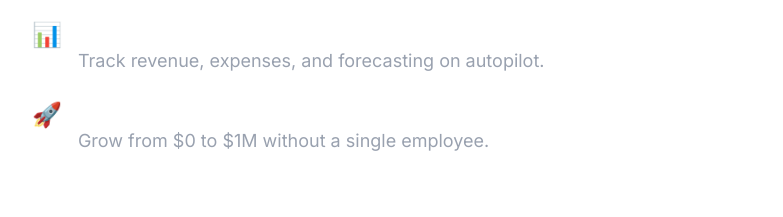
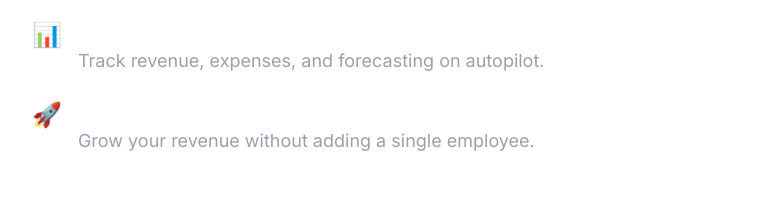
Before and after one commit to cody-labs-ai/cody-labs-site, a Next.js app: page / in a window 1280 px wide. Shown: the part 1180-1397 px from the top of the page, without its empty margins (248-1031 px from the left). Built offline with nearby package versions, Linux system fonts and the light colour scheme.

Commit message:
Fix: remove  reference from scaling section for consistency

```diff
--- a/src/app/page.tsx
+++ b/src/app/page.tsx
@@ -63,7 +63,7 @@ export default function Home() {
             {
               icon: "🚀",
               title: "Scaling Without Hiring",
-              desc: "Grow from $0 to $1M without a single employee.",
+              desc: "Grow your revenue without adding a single employee.",
             },
           ].map((item) => (
             <li key={item.title} className="flex items-start gap-4">
```
